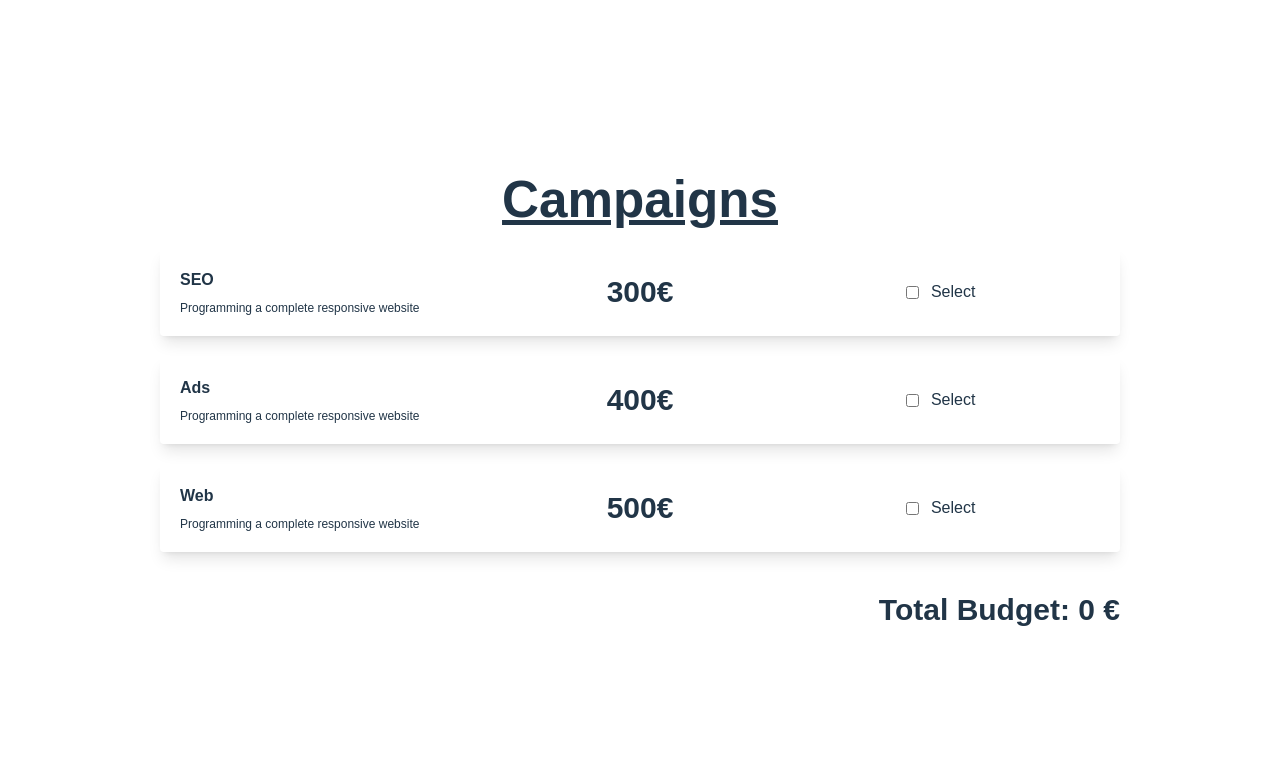
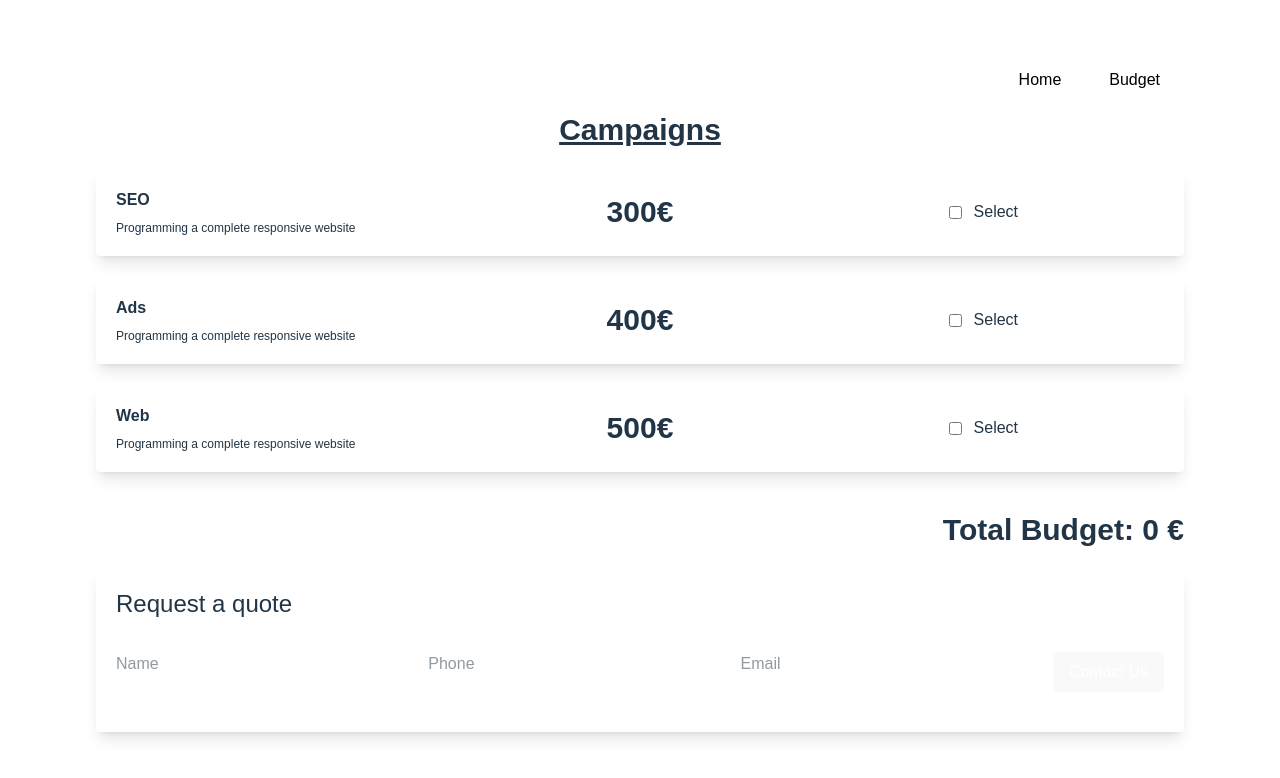
Before and after one commit to EdgarZerpaZG/sprint-6-react, a React (Vite) app: page /budget in a window 1280 px wide. Shown: the top 778 px of the page. Built offline with nearby package versions, Linux system fonts and the light colour scheme.

Commit message:
added new routes and pages with a home welcome page

```diff
--- a/package.json
+++ b/package.json
@@ -18,6 +18,7 @@
   },
   "devDependencies": {
     "@eslint/js": "^9.36.0",
+    "@hookform/resolvers": "^5.2.2",
     "@testing-library/jest-dom": "^6.9.1",
     "@testing-library/react": "^16.3.0",
     "@testing-library/user-event": "^14.6.1",
@@ -30,9 +31,11 @@
     "eslint-plugin-react-refresh": "^0.4.22",
     "globals": "^16.4.0",
     "jsdom": "^27.0.0",
+    "react-router-dom": "^7.9.4",
     "typescript": "~5.9.3",
     "typescript-eslint": "^8.45.0",
     "vite": "^7.1.7",
-    "vitest": "^3.2.4"
+    "vitest": "^3.2.4",
+    "zod": "^4.1.12"
   }
 }
--- a/src/App.css
+++ b/src/App.css
@@ -1,7 +1,7 @@
 @import "tailwindcss";
 
 #root {
-  width: 80%;
+  width: 90%;
   margin: 0 auto;
   padding: 2rem;
 }
--- a/src/App.tsx
+++ b/src/App.tsx
@@ -1,23 +1,19 @@
-import './App.css'
-import Title from './components/title/title'
-import { BudgetProvider } from "./components/budget/budgetContext";
-import Campaigns from './components/campaigns/campaigns'
-import Budget from './components/budget/budget'
+import { BrowserRouter, Routes, Route } from "react-router-dom";
+import Navbar from "./components/navbar/Navbar";
+import Home from "./pages/Home";
+import BudgetMain from "./pages/Budget";
+
 
 export default function App() {
   return (
     <>
-      <BudgetProvider>
-        <div>
-          <Title title='Campaigns' />
-        </div>
-        <div>
-          <Campaigns />
-        </div>
-        <div>
-          <Budget />
-        </div>
-      </BudgetProvider>
+      <BrowserRouter>
+        <Navbar />
+        <Routes>
+          <Route path="/" element={<Home />} />
+          <Route path="/budget" element={<BudgetMain />} />
+        </Routes>
+      </BrowserRouter>
     </>
   )
 }
--- /dev/null
+++ b/src/components/contact/contact.tsx
@@ -0,0 +1,68 @@
+import { useForm } from 'react-hook-form';
+import { zodResolver } from '@hookform/resolvers/zod';
+import * as z from 'zod';
+import Title from '../title/title'
+
+
+export default function Contact() {
+    const FormSchema = z.object({
+        name: z.string().min(2).max(100),
+        phone: z.number(),
+        email: z.string().email("Invalid email. Email must be a valid email address"),
+    });
+
+    type IFormInput = z.infer<typeof FormSchema>;
+
+
+    const {
+        register,
+        handleSubmit,
+        formState: { errors },
+    } = useForm<IFormInput>({
+        resolver: zodResolver(FormSchema)
+    });
+
+
+    const onSubmit = (data: IFormInput) => {
+        console.log(data)
+    };
+
+    return (
+        <>
+            <div className="shadow-lg mb-5 rounded-sm">
+                <div className="p-5">
+                    <Title style="text-2xl pb-3" title='Request a quote' />
+                    <form onSubmit={handleSubmit(onSubmit)} className="py-5 flex justify-between">
+                        <div>
+                            <input {...register('name')} type="text" name="name" id="form-name" placeholder="Name" required />
+                            {errors?.name?.message && (
+                                <p className="text-red-700 mb-4">
+                                    {errors.name.message}
+                                </p>
+                            )}
+                        </div>
+                        <div>
+                            <input {...register('phone', { valueAsNumber: true })} type="tel" name="phone" id="form-phone" placeholder="Phone" required />
+                            {errors?.phone?.message && (
+                                <p className="text-red-700 mb-4">
+                                    {errors.phone.message}
+                                </p>
+                            )}
+                        </div>
+                        <div>
+                            <input {...register('email')} type="email" name="email" id="form-email" placeholder="Email" required />
+                            {errors?.email?.message && (
+                                <p className="text-red-700 mb-4">
+                                    {errors.email.message}
+                                </p>
+                            )}
+                        </div>
+                        <div>
+                            <button type="button" className="px-4 py-2 bg-emerald-500 hover:bg-emerald-800 text-white rounded-md cursor-pointer" onClick={handleSubmit(onSubmit)}>Contact Us</button>
+                        </div>
+                    </form>
+                </div>
+            </div>
+        </>
+    )
+}
--- /dev/null
+++ b/src/components/navbar/Navbar.jsx
@@ -0,0 +1,13 @@
+import { Link } from "react-router-dom";
+import '../../App.css';
+
+export default function Navbar() {
+  return (
+    <>
+      <nav className="text-end my-5">
+        <Link className="px-4 py-2 mx-2 text-black hover:text-gray-500" to="/">Home</Link>
+        <Link className="px-4 py-2 mx-2 text-black hover:text-gray-500" to="/budget">Budget</Link>
+      </nav>
+    </>
+  );
+}
--- a/src/components/title/title.tsx
+++ b/src/components/title/title.tsx
@@ -1,9 +1,9 @@
 import type {TitleProps} from './titleTypes';
 
-export default function Title({ title }: TitleProps) {
+export default function Title({ title, style }: TitleProps) {
     return (
         <>
-            <h1 className="text-center text-3xl font-bold underline pb-5">{title}</h1>
+            <p className={style}>{title}</p>
         </>
     )
 }
--- a/src/components/title/titleTypes.tsx
+++ b/src/components/title/titleTypes.tsx
@@ -1,3 +1,4 @@
 export interface TitleProps {
     title: string;
+    style?: string;
 }
--- a/src/index.css
+++ b/src/index.css
@@ -7,15 +7,6 @@
   text-rendering: optimizeLegibility;
   -webkit-font-smoothing: antialiased;
   -moz-osx-font-smoothing: grayscale;
-}
-
-a {
-  font-weight: 500;
-  color: #646cff;
-  text-decoration: inherit;
-}
-a:hover {
-  color: #535bf2;
 }
 
 body {
--- /dev/null
+++ b/src/pages/Budget.tsx
@@ -0,0 +1,30 @@
+import Title from '../components/title/title'
+import { BudgetProvider } from "../components/budget/budgetContext";
+import Campaigns from '../components/campaigns/campaigns'
+import Budget from '../components/budget/budget'
+import Contact from '../components/contact/contact';
+
+export default function BudgetMain() {
+  return (
+    <>
+        <main>
+            <BudgetProvider>
+                <section className="mb-5">
+                    <div>
+                        <Title style="text-center text-3xl font-bold underline pb-5" title='Campaigns' />
+                    </div>
+                    <div>
+                        <Campaigns />
+                    </div>
+                    <div>
+                        <Budget />
+                    </div>
+                </section>
+                <section>
+                    <Contact />
+                </section>
+            </BudgetProvider>
+        </main>
+    </>
+  )
+}
--- /dev/null
+++ b/src/pages/Home.tsx
@@ -0,0 +1,14 @@
+import Title from '../components/title/title'
+
+export default function Home() {
+  return (
+    <>
+        <main>
+            <section>
+                <Title style="text-center text-3xl font-bold underline pb-5" title='Welcome User! 🚀' />
+                <p className="text-center">This is the homepage of Campaign Calculator.</p>
+            </section>
+        </main>
+    </>
+  )
+}
```
Also changed, not shown: src/components/campaigns/box/box.tsx (indentation only).
